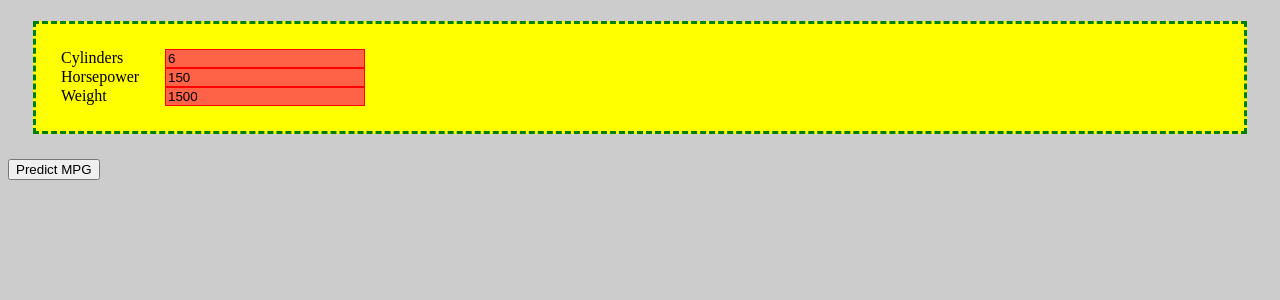
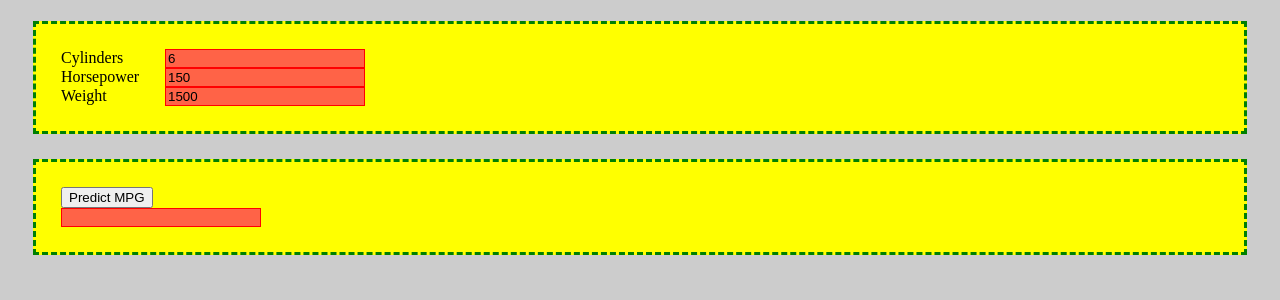
Before and after one commit to Esaslow/FlaskWebsite, a Flask app: page /mpg in a window 1280 px wide. Shown: the part 327-627 px from the top of the page. Run offline with Flask 2, Linux system fonts and the light colour scheme; parts of the project's set-up code (start-up, migrations or seed data) failed here and were passed over.

Commit message:
added some styles

```diff
--- a/server.py
+++ b/server.py
@@ -1,5 +1,7 @@
 # import the nessecary pieces from Flask
 from flask import Flask,render_template, request,jsonify,Response
+import pickle
+
 #Create the app object that will route our calls
 app = Flask(__name__)
 # Add a single endpoint that we can use for testing
@@ -11,6 +13,16 @@ def home():
 def mpg():
     return render_template('mpg.html')
 
+model = pickle.load(open('linreg.p','rb'))
+
+@app.route('/inference',  methods = ['POST'])
+def inference():
+    req = request.get_json()
+    print(req)
+    c,h,w = req['cylinders'],req['horsepower'],req['weight']
+    prediction = list(model.predict([[c,h,w]]))
+    return jsonify({'c':c,'h': h,'w':w,'prediction':prediction[0] })
+
 #When run from command line, start the server
 if __name__ == '__main__':
     app.run(host ='0.0.0.0', port = 3333, debug = True)
--- a/static/mpg.css
+++ b/static/mpg.css
@@ -38,3 +38,10 @@ input {
     width: 200px;
     ;
 }
+
+#inference-button {
+    background-color: yellow;
+    border: 3px dashed green;
+    margin: 25px;
+    padding: 25px;
+}
--- a/static/mpg.js
+++ b/static/mpg.js
@@ -13,5 +13,14 @@ $(document).ready(function(){
       weight
     }
     console.log(data)
+
+    const response = await $.ajax('/inference',{
+      data: JSON.stringify(data),
+      method: "post",
+      contentType: "application/json"
+    })
+    console.log(response)
+    $('#mpg').val(response.prediction)
+
   })
 })
--- a/templates/mpg.html
+++ b/templates/mpg.html
@@ -32,8 +32,13 @@
       <input id="weight" type="number" value="1500" />
     </div>
   </div>
-  <div>
-        <button id="inference">Predict MPG</button>
+  <div id='inference-button'>
+    <div>
+          <button id="inference">Predict MPG</button>
+    </div>
+    <div>
+          <input id="mpg" type="text" readonly />
+    </div>
   </div>
 
 
```
